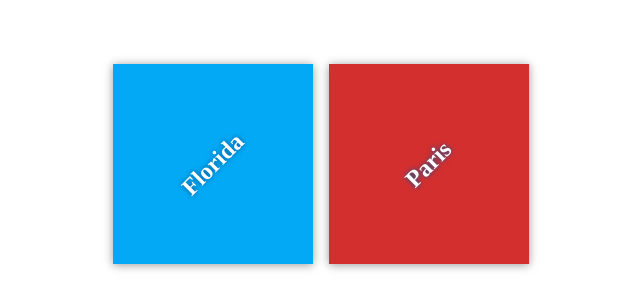
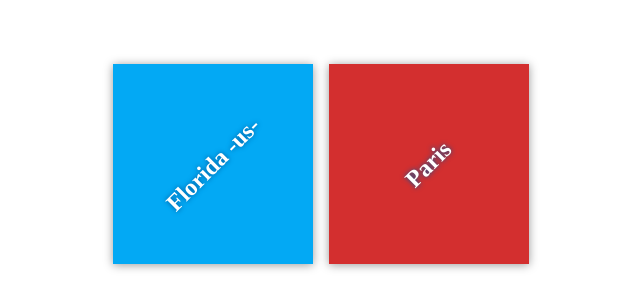
Before and after one commit to Nessreddin/my-travel-plans, a plain HTML site: page index.html in a window 1280 px wide. Shown: the part 236-544 px from the top of the page, 319-959 px from the left. Drawn offline with Linux system fonts and the light colour scheme.

Commit message:
Claerlly Florida contry

```diff
--- a/index.html
+++ b/index.html
@@ -10,7 +10,7 @@
         <div class="container">
             <div class="destination-container">
                 <div class="destination" id="florida">
-                    <h2>Florida</h2>
+                    <h2>Florida -us-</h2>
                 </div>
                 <div class="destination" id="paris">
                     <h2>Paris</h2>
```
